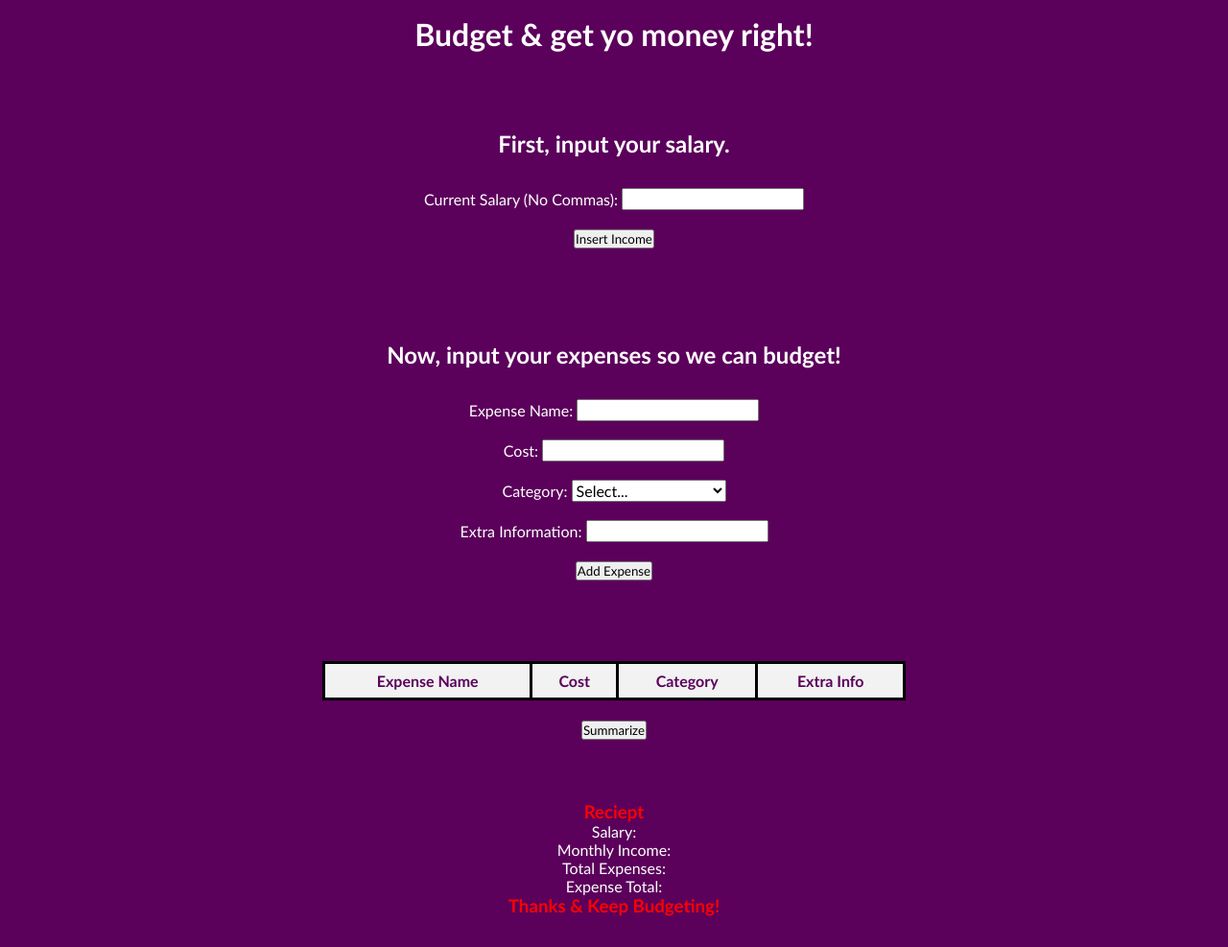
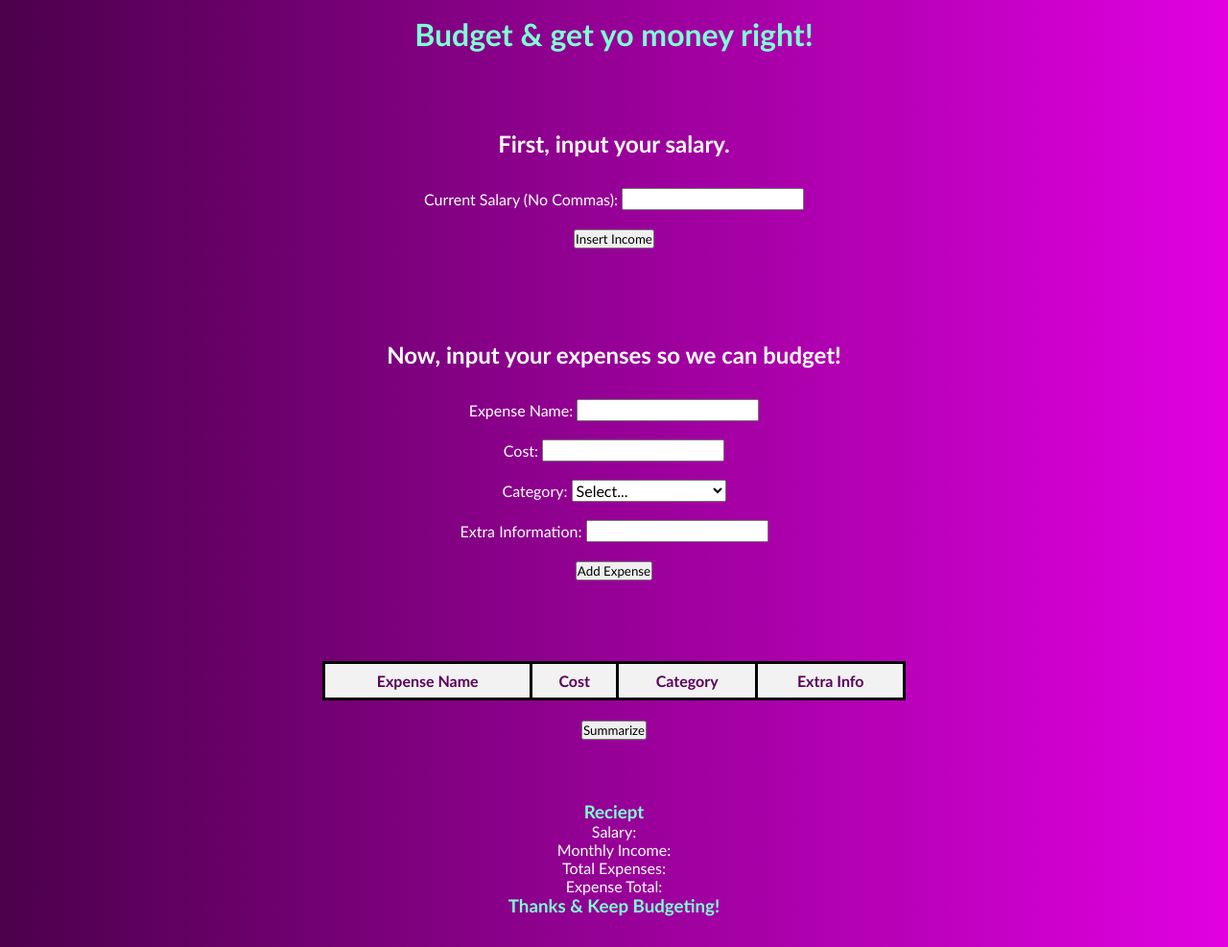
Before and after one commit to EddieMJr/BudgetTracker, a plain HTML site: page index.html in a window 1280 px wide. Shown: the whole page at 96% size. Drawn offline with Linux system fonts and the light colour scheme.

Commit message:
added gradient and changed colors

```diff
--- a/index.html
+++ b/index.html
@@ -54,15 +54,15 @@
                 <th>Extra Info</th>
             </tr>
         </table>
-        <button id="summarize__button" onclick="">Summarize</button>
+        <button id="summarize__button">Summarize</button>
     </section>
     <section id="receipt__section">
-        <h3 style="color: red">Reciept</h3>
+        <h3 style="color: #7fffd4">Reciept</h3>
         <p id="salary__p">Salary: </p>
         <p id="monthly__p">Monthly Income: </p>
         <p id="rows__p">Total Expenses: </p>
         <p id="rowTotal__p">Expense Total: </p>
-        <h3 style="color: red">Thanks & Keep Budgeting!</h3>
+        <h3 style="color: #7fffd4">Thanks & Keep Budgeting!</h3>
     </section>
     <script src="index.js"></script>
 </body>
--- a/index.scss
+++ b/index.scss
@@ -1,4 +1,5 @@
-$primary-color: #5b005b;
+@import 'style.css';
+$primary-color: #7fffd4;
 $secondary-color: #ffffff;
 
 @mixin linear-gradient-bg($direction, $color1, $color2) {
@@ -13,7 +14,7 @@ $secondary-color: #ffffff;
 
 html {
   color: $secondary-color;
-  @include linear-gradient-bg(to right, $primary-color, #8b008b);
+  @include linear-gradient-bg(to right, #4c004c, #e101e1);
 }
 
 header {
```
Also changed, not shown: style.css.
